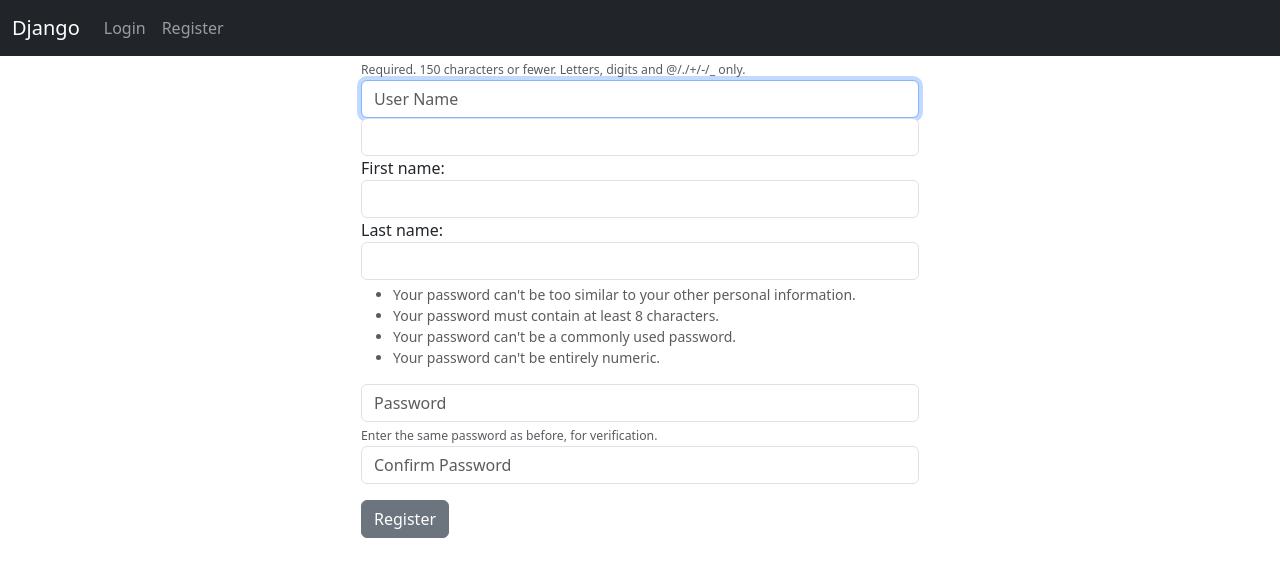
After one commit to Momonan0412/Django-Notes, a Django app: page /register/ in a window 1280 px wide. The commit adds this page. Shown: the top 577 px of the page. Run offline with Django 5.2, Linux system fonts and the light colour scheme.

Commit message:
Partial registration, UserCreationForm (meta && __init__)

```diff
--- /dev/null
+++ b/website/forms.py
@@ -0,0 +1,91 @@
+from typing import Any
+from django import forms
+from django.contrib.auth.forms import UserCreationForm
+from django.contrib.auth.models import User
+
+class CustomUserCreationForm(UserCreationForm):
+
+    # Disables the:
+    # https://stackoverflow.com/questions/78850636/what-is-password-based-authentication-in-the-usercreationform-in-django-and-how
+    usable_password = None
+
+    email = forms.EmailField(required=True, label="")
+    first_name = forms.CharField(max_length=30, required=True, help_text="")
+    last_name = forms.CharField(max_length=30, required=True, help_text="")
+
+    class Meta:
+        model = User
+        fields = ('username', 'email', 'first_name', 'last_name', 'password1', 'password2')
+        # widgets = {
+        #     'username': forms.TextInput(attrs={'class': 'form-control', 'placeholder': 'Username'}),
+        #     'password1': forms.PasswordInput(attrs={'class': 'form-control', 'placeholder': 'Password'}),
+        #     'password2': forms.PasswordInput(attrs={'class': 'form-control' , 'placeholder': 'Password Again'}),
+        #     'email': forms.EmailInput(attrs={'class': 'form-control', 'placeholder': 'Email'}),
+        #     'first_name': forms.TextInput(attrs={'class': 'form-control', 'placeholder': 'First Name'}),
+        #     'last_name': forms.TextInput(attrs={'class': 'form-control', 'placeholder': 'Last Name'}),
+        # }
+
+        # 'class': 'form-control' was removed since __init__ handles it, though I don't know which is more efficient
+        widgets = {
+            # 'username': forms.TextInput(attrs={'placeholder': 'Username'}),
+            # 'password1': forms.PasswordInput(attrs={'placeholder': 'Password'}),
+            # 'password2': forms.PasswordInput(attrs={'placeholder': 'Password Again'}),
+            'email': forms.EmailInput(attrs={'placeholder': 'Email'}),
+            'first_name': forms.TextInput(attrs={'placeholder': 'First Name'}),
+            'last_name': forms.TextInput(attrs={'placeholder': 'Last Name'}),
+        }
+        """
+        Use the Meta class for static and straightforward form customizations like specifying model fields and setting basic widget attributes.
+        Use the __init__ method for dynamic customizations or when you need to apply complex logic to form fields.
+        """
+
+    def __init__(self, *args, **kwargs):
+        super(CustomUserCreationForm, self).__init__(*args, **kwargs)
+
+        for field in self.fields.values():
+            field.widget.attrs.update({'class': 'form-control'})
+        """
+        Django’s built-in UserCreationForm automatically provides reasonable defaults for help text and validation rules,
+        so you typically don’t need to manually set them unless you have specific requirements.
+        e.g. bootstrap design
+        """
+        # help_texts = {
+        #     'username': 'Enter a unique username.',
+        #     'password1': 'Your password must be at least 8 characters long and include a mix of letters and numbers.',
+        #     'password2': 'Enter the same password as above for verification.',
+        # }
+
+        # self.fields['username'].widget.attrs['class'] = 'form-control'
+        self.fields['username'].widget.attrs['placeholder'] = 'User Name'
+        self.fields['username'].label = ''
+        self.fields['username'].help_text = '<span class="form-text text-muted"><small>Required. 150 characters or fewer. Letters, digits and @/./+/-/_ only.</small></span>'
+
+        # self.fields['password1'].widget.attrs['class'] = 'form-control'
+        self.fields['password1'].widget.attrs['placeholder'] = 'Password'
+        self.fields['password1'].label = ''
+        self.fields['password1'].help_text = '<ul class="form-text text-muted small"><li>Your password can\'t be too similar to your other personal information.</li><li>Your password must contain at least 8 characters.</li><li>Your password can\'t be a commonly used password.</li><li>Your password can\'t be entirely numeric.</li></ul>'
+
+        # self.fields['password2'].widget.attrs['class'] = 'form-control'
+        self.fields['password2'].widget.attrs['placeholder'] = 'Confirm Password'
+        self.fields['password2'].label = ''
+        self.fields['password2'].help_text = '<span class="form-text text-muted"><small>Enter the same password as before, for verification.</small></span>'
+
+
+
+    def save(self, commit=True):
+
+        """
+        commit=True: Saves the instance to the database immediately.
+        commit=False: Creates the instance but does not save it to the database.
+        You can make additional modifications before saving it.
+        """
+        # Create a new user instance but do not save it yet
+        user = super().save(commit=False)
+        # Access validated data from cleaned_data
+        user.email = self.cleaned_data['email']
+        user.first_name = self.cleaned_data['first_name']
+        user.last_name = self.cleaned_data['last_name']
+
+        if(commit):
+            user.save()
+        return user
--- a/website/templates/navbar.html
+++ b/website/templates/navbar.html
@@ -18,6 +18,9 @@
           <li class="nav-item">
             <a class="nav-link" href="{% url 'login' %}">Login</a>
           </li>
+          <li class="nav-item">
+            <a class="nav-link" href="{% url 'register' %}">Register</a>
+          </li>
           {% endif %}
         </ul>
       </div>
--- /dev/null
+++ b/website/templates/register.html
@@ -0,0 +1,16 @@
+{% extends 'base.html' %}
+
+{% block content %}
+
+<div class="col-md-6 offset-md-3">
+
+    <form method="POST" action="{% url 'register' %}">
+        {% csrf_token %}
+        <div class="mb-3">
+        {{form}}
+        </div>
+        <button type="submit"  class="btn btn-secondary">Register</button>
+    </form>
+
+</div>
+{% endblock %}
--- a/website/urls.py
+++ b/website/urls.py
@@ -8,4 +8,6 @@ urlpatterns = [
     # Root URL (/): The root URL '/' is the top-level URL of a web application.
     # It is the first URL that is loaded when you visit a domain without specifying any additional path.
     # For example, if your domain is example.com, navigating to example.com/ will take you to the homepage.
+
+    path('register/', RegisterService.as_view(), name='register'),
 ]
--- a/website/views.py
+++ b/website/views.py
@@ -2,7 +2,7 @@ from django.views import View
 from django.shortcuts import render, redirect
 from django.contrib.auth import authenticate, login, logout
 from django.contrib import messages
-
+from .forms import CustomUserCreationForm
 # Create your views here.
 # Class-Based views (CBVs)
 
@@ -30,3 +30,15 @@ class LoginService(View):
         # redirect('/some-path/')
         # # Redirect to an absolute URL
         # redirect('https://www.example.com/')
+class RegisterService(View):
+    def get(self, request):
+        return render(request, 'register.html', {'form': CustomUserCreationForm()})
+    def post(self, request):
+        form = CustomUserCreationForm(request.POST)
+        if form.is_valid():
+            form.save()
+            messages.success(request, 'Account created successfully!')
+            return redirect('login')
+        else:
+            messages.error(request, 'Please correct the error below.')
+        return render(request, 'register.html', {'form': form})
```
